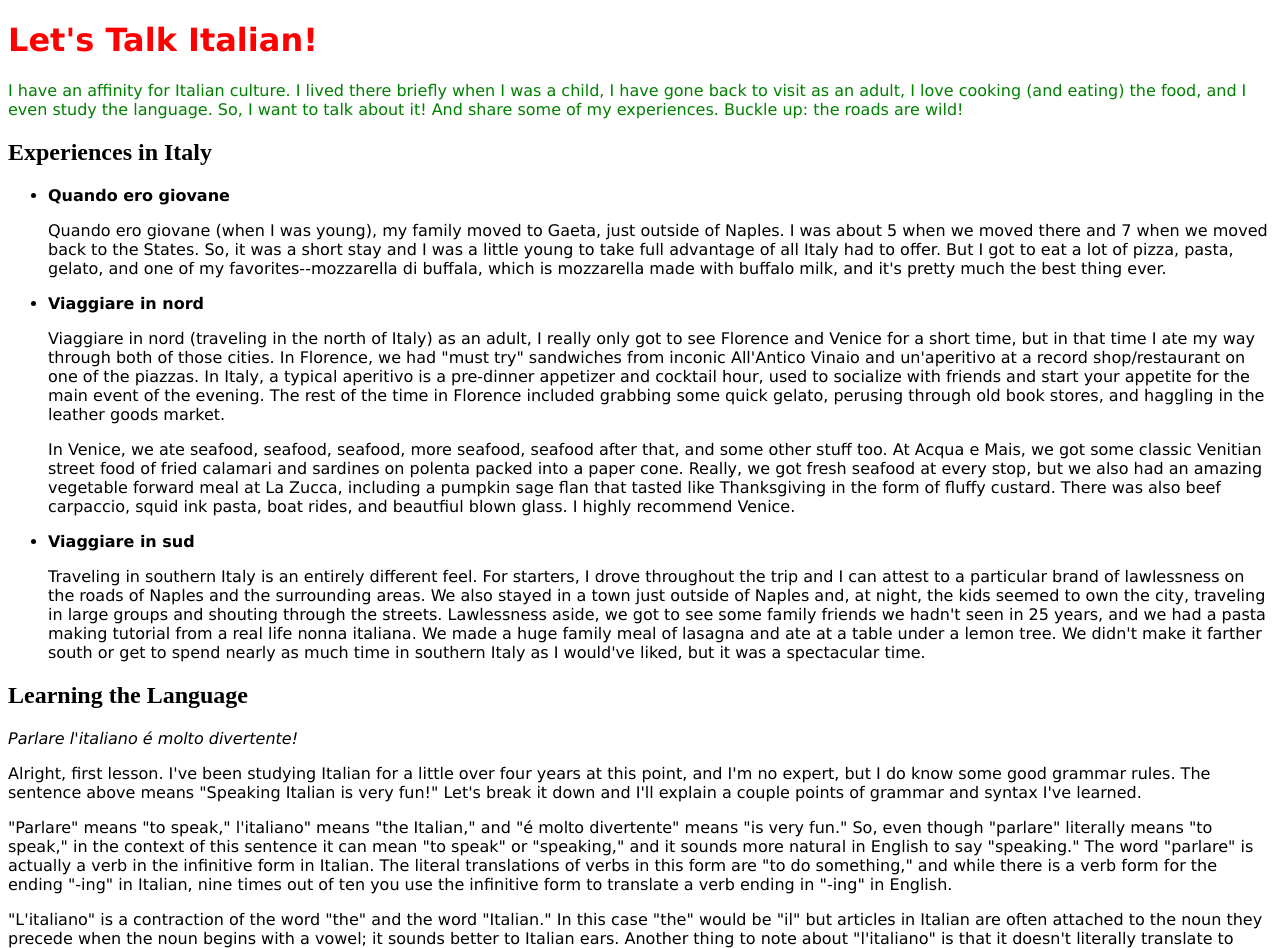
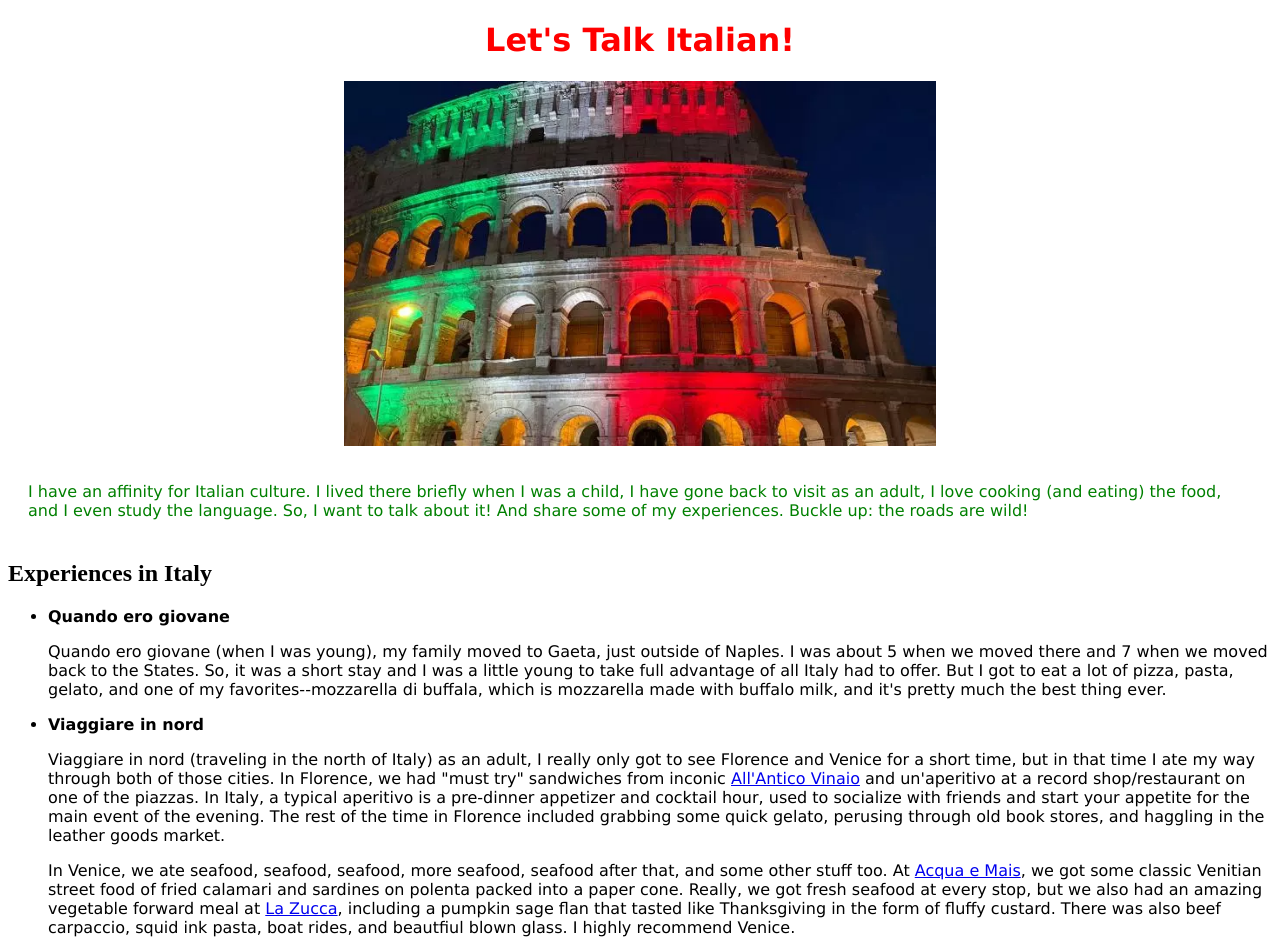
Before and after one commit to LC101-September-2021/assignment-4-html-me-something-shokoladber, a website: page index.html in a window 1280 px wide. Shown: the top 948 px of the page. Drawn offline with Linux system fonts and the light colour scheme.

Commit message:
Added images, restaurant links, and  edited styling.

```diff
--- a/index.html
+++ b/index.html
@@ -8,7 +8,10 @@
       <!-- Write your HTML in this file! -->
       <main>
          <header>
-            <h1 id="mainHeading">Let's Talk Italian!</h1>
+            <h1 id="mainHeading" style=text-align:center>Let's Talk Italian!</h1>
+            <figure>
+               <img id="Colosseum" src="images/coloseumItalianFlag.webp" alt="Colosseum lit up as the Italian Flag" class="center">
+            </figure>
             <p id="testP" class="funParagraph">I have an affinity for Italian culture.  I lived there briefly when I was a child, I have gone back to visit as an adult, I love cooking (and eating) the food, and I even study the language. So, I want to talk about it! And share some of my experiences. Buckle up:  the roads are wild!</p>
          </header>
          <article>
@@ -18,8 +21,8 @@
                   <li class="boldHeading">Quando ero giovane</li>
                   <p>Quando ero giovane (when I was young), my family moved to Gaeta, just outside of Naples.  I was about 5 when we moved there and 7 when we moved back to the States.  So, it was a short stay and I was a little young to take full advantage of all Italy had to offer.  But I got to eat a lot of pizza, pasta, gelato, and one of my favorites--mozzarella di buffala, which is mozzarella made with buffalo milk, and it's pretty much the best thing ever.</p>
                   <li class="boldHeading">Viaggiare in nord</li>
-                  <p>Viaggiare in nord (traveling in the north of Italy) as an adult, I really only got to see Florence and Venice for a short time, but in that time I ate my way through both of those cities. In Florence, we had "must try" sandwiches from inconic All'Antico Vinaio and un'aperitivo at a record shop/restaurant on one of the piazzas.  In Italy, a typical aperitivo is a pre-dinner appetizer and cocktail hour, used to socialize with friends and start your appetite for the main event of the evening.  The rest of the time in Florence included grabbing some quick gelato, perusing through old book stores, and haggling in the leather goods market.</p>
-                  <p>In Venice, we ate seafood, seafood, seafood, more seafood, seafood after that, and some other stuff too. At Acqua e Mais, we got some classic Venitian street food of fried calamari and sardines on polenta packed into a paper cone.  Really, we got fresh seafood at every stop, but we also had an amazing vegetable forward meal at La Zucca, including a pumpkin sage flan that tasted like Thanksgiving in the form of fluffy custard. There was also beef carpaccio, squid ink pasta, boat rides, and beautfiul blown glass.  I highly recommend Venice.</p>
+                  <p>Viaggiare in nord (traveling in the north of Italy) as an adult, I really only got to see Florence and Venice for a short time, but in that time I ate my way through both of those cities. In Florence, we had "must try" sandwiches from inconic <a href="https://www.allanticovinaio.com/">All'Antico Vinaio</a> and un'aperitivo at a record shop/restaurant on one of the piazzas.  In Italy, a typical aperitivo is a pre-dinner appetizer and cocktail hour, used to socialize with friends and start your appetite for the main event of the evening.  The rest of the time in Florence included grabbing some quick gelato, perusing through old book stores, and haggling in the leather goods market.</p>
+                  <p>In Venice, we ate seafood, seafood, seafood, more seafood, seafood after that, and some other stuff too. At <a href="https://acquaemais.com/">Acqua e Mais<a/>, we got some classic Venitian street food of fried calamari and sardines on polenta packed into a paper cone.  Really, we got fresh seafood at every stop, but we also had an amazing vegetable forward meal at <a href="https://www.lazucca.it/en">La Zucca</a>, including a pumpkin sage flan that tasted like Thanksgiving in the form of fluffy custard. There was also beef carpaccio, squid ink pasta, boat rides, and beautfiul blown glass.  I highly recommend Venice.</p>
                   <li class="boldHeading">Viaggiare in sud</li>
                   <p>Traveling in southern Italy is an entirely different feel.  For starters, I drove throughout the trip and I can attest to a particular brand of lawlessness on the roads of Naples and the surrounding areas.  We also stayed in a town just outside of Naples and, at night, the kids seemed to own the city, traveling in large groups and shouting through the streets.  Lawlessness aside, we got to see some family friends we hadn't seen in 25 years, and we had a pasta making tutorial from a real life nonna italiana.  We made a huge family meal of lasagna and ate at a table under a lemon tree. We didn't make it farther south or get to spend nearly as much time in southern Italy as I would've liked, but it was a spectacular time.</p>
                </ul>
@@ -38,6 +41,9 @@
                <h2>Making the Food</h2>
                <p>I love eating Italian foods, but making them is just as much fun.  It's hard to beat the coziness of pasta boiling, tomato sauce simmering, a bottle of red wine, and some Italian kitchen music fiiling the room. Let me just share one recipe I make all the time.</p>
                <p>Spaghetti Carbonara</p>
+               <figure>
+                  <img src="images/pastaCarbonara.jpeg" alt="Spaghetti Carbonara">
+               </figure>
                <p>For this dish to make about four servings you need the following ingredients:</p>
                   <ul>
                      <li>400g dried spaghetti</li>
--- a/styles.css
+++ b/styles.css
@@ -11,6 +11,10 @@ body {
 
 .funParagraph{
     color: green;
+}
+
+#testP{
+    padding: 20px
 }
 
 .boldHeading{
@@ -28,3 +32,10 @@ p {
 li{
     font-family:'Lucida Sans', 'Lucida Sans Regular', 'Lucida Grande', 'Lucida Sans Unicode', Geneva, Verdana, sans-serif;
 }
+
+.center{
+    display: block;
+    margin-left: auto;
+    margin-right: auto;
+    width: 50%;
+}
```
Also changed, not shown: images/coloseumItalianFlag.webp (added), images/pastaCarbonara.jpeg (added).
